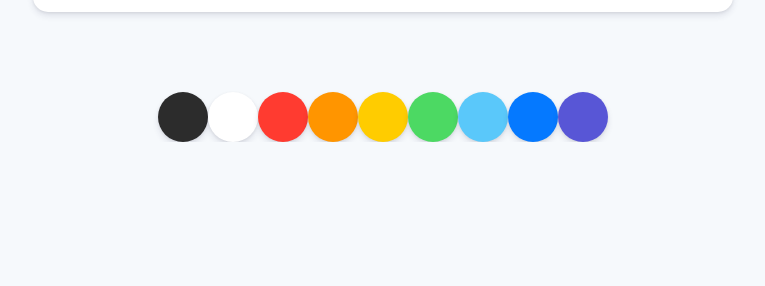
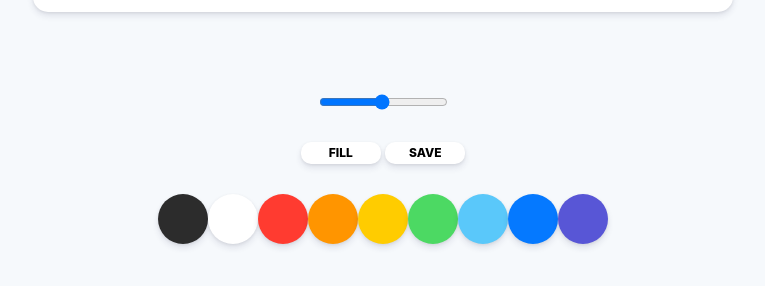
Before and after one commit to woori0907/paintJs, a plain HTML site: page index.html in a window 1280 px wide. Shown: the part 738-1024 px from the top of the page, without its empty margins (257-1022 px from the left). Before the commit the page ends 880 px from the top, so only its background shows below. Drawn offline with Linux system fonts and the light colour scheme.

Commit message:
fill, save버튼 추가, range 슬라이더 추가

```diff
--- a/index.html
+++ b/index.html
@@ -10,6 +10,14 @@
 <body>
     <canvas id = "jsCanvas" class="canvas"></canvas>
     <div class="controls">
+        <div class="controls__range">
+            <input type="range" id="jsRange" min="0.1" max="5.0" value="2.5" step="0.1">
+            <!-- min : 최소값, max : 최대값, value : 기본값, step : 증감량 -->
+        </div>
+        <div class="controls__btns">
+            <button id="jsMode">Fill</button>
+            <button id="jsSave">Save</button>
+        </div>
         <div class="controls_colors" id="jsColors">
             <div class="control__color" style="background-color: #2c2c2c;"></div>
             <div class="control__color" style="background-color: white;"></div>
--- a/style.css
+++ b/style.css
@@ -6,6 +6,7 @@ body{
     display: flex;
     flex-direction: column;
     align-items: center;
+    padding-bottom: 50px
 }
 
 .canvas{
@@ -19,6 +20,27 @@ body{
 
 .controls {
     margin-top: 80px;
+    display: flex;
+    flex-direction: column;
+    align-items: center;
+}
+
+.controls .controls__btns{
+    margin-bottom: 30px;
+}
+
+.controls__btns button{
+    all: unset;
+    cursor: pointer;
+    background-color: white;
+    padding: 5px 0px;
+    width: 80px;
+    text-align: center;
+    border-radius: 10px;
+    box-shadow: 0 4px 6px rgba(50, 50, 93, 0.11), 0 1px 3px rgba(0, 0, 0, 0.08);
+    text-transform: uppercase;
+    font-weight: 800;
+    font-size: 12px;
 }
 
 .controls .controls_colors{
@@ -32,3 +54,6 @@ body{
     border-radius: 25px;
     cursor: pointer;
 }
+.controls .controls__range{
+    margin-bottom: 30px;
+}
```
